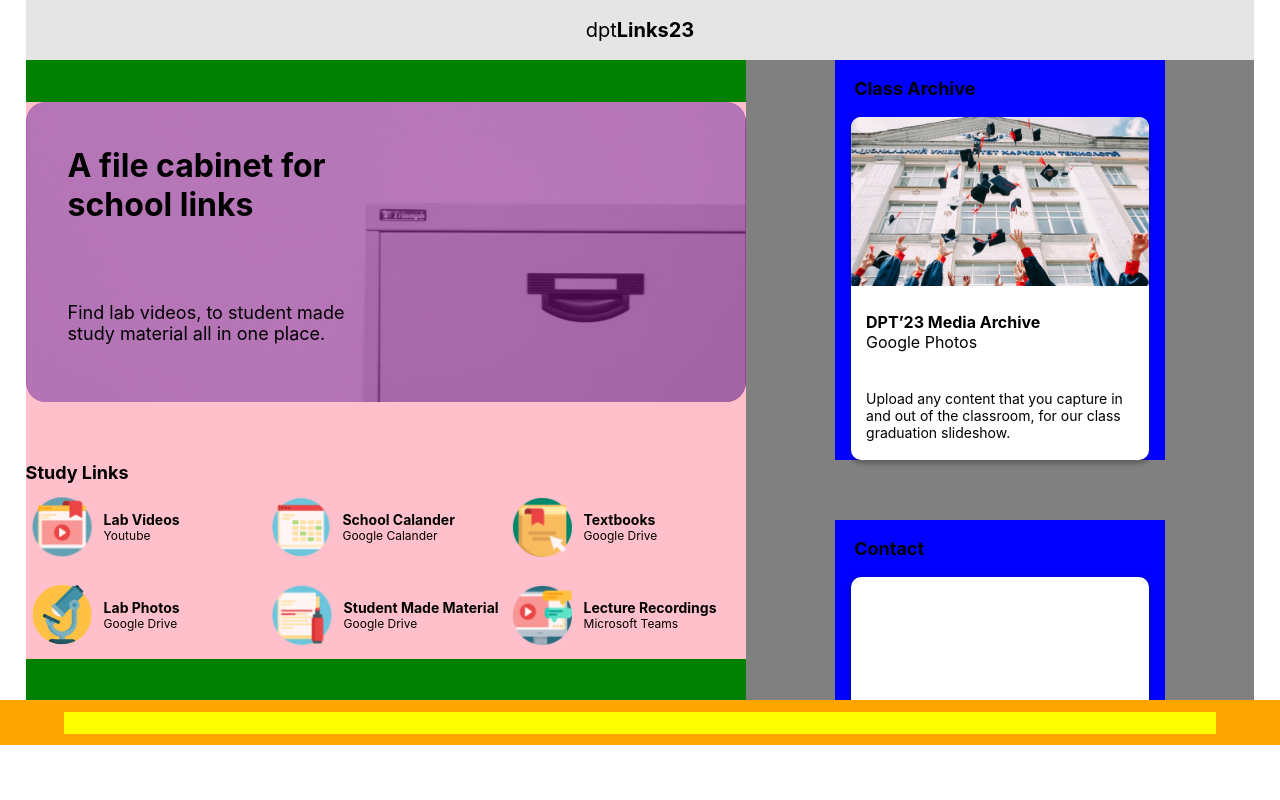
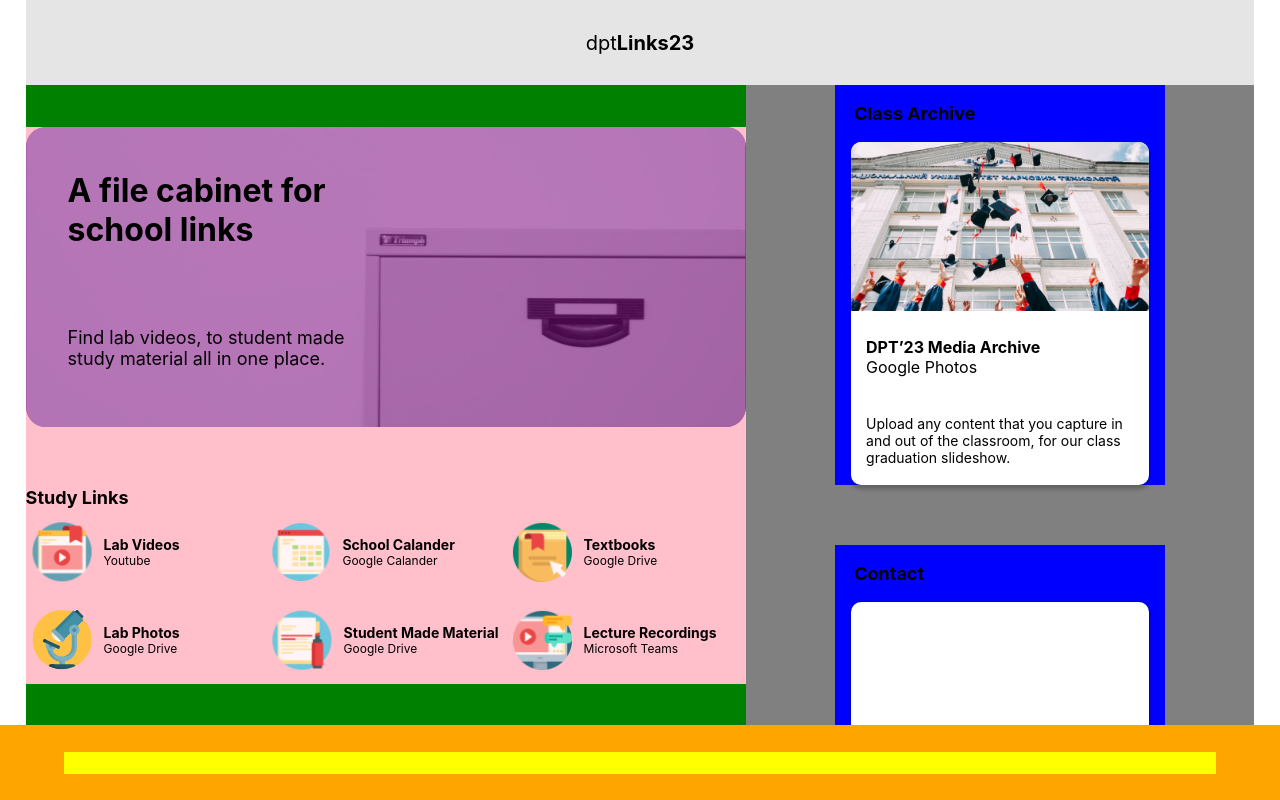
Before and after one commit to isaac-gorman/dptLinks, a React (Create React App) app in the folder prj/: page / in a window 1280 px wide. Built offline with nearby package versions, Linux system fonts and the light colour scheme.

Commit message:
scaled fixed

```diff
--- a/prj/src/components/Footer.js
+++ b/prj/src/components/Footer.js
@@ -10,10 +10,17 @@ const Container = styled.div`
   justify-content: center;
   align-items: center;
 
-  // position: relative;
-  // bottom: 0;
-  // left: 0;
-  // right: 0;
+  @media (min-height: 800px) {
+    height: 75px;
+  }
+
+  @media (min-height: 900px) {
+    height: 95px;
+  }
+
+  @media (min-height: 1000px) {
+    margin-top: 20px;
+  }
 `;
 
 const ContentDiv = styled.div`
--- a/prj/src/components/Header.js
+++ b/prj/src/components/Header.js
@@ -16,6 +16,14 @@ const HeaderContainer = styled.div`
     // height: 80px;
     background: #e5e5e5;
     margin-bottom: 0px;
+  }
+
+  @media (min-height: 800px) {
+    height: 85px;
+  }
+
+  @media (min-height: 900px) {
+    height: 95px;
   }
 `;
 
--- a/prj/src/components/Wrapper.js
+++ b/prj/src/components/Wrapper.js
@@ -54,6 +54,10 @@ const SectionA = styled.div`
   @media (min-width: 1280px) {
     height: 90%;
   }
+
+  @media (min-width: 1500px) {
+    width: 60vw;
+  }
 `;
 const SectionB = styled.div`
   width: 100%;
@@ -82,12 +86,27 @@ const SectionB = styled.div`
     height: 600px;
   }
 
-  @media (min-height: 800px) {
+  @media (min-width: 1280px) {
     height: 50vw;
   }
 
   @media (min-height: 950px) {
-    height: 60vw;
+    // height: 60vh;
+  }
+
+  @media (min-width: 1440px) {
+    // height: 80vh;
+    width: 40vw;
+  }
+
+  @media (min-width: 1500px) {
+    height: 80vh;
+    // width: 40vw;
+  }
+
+  @media (min-height: 950px) {
+    height: 80vh;
+    // width: 40vw;
   }
 `;
 
```
